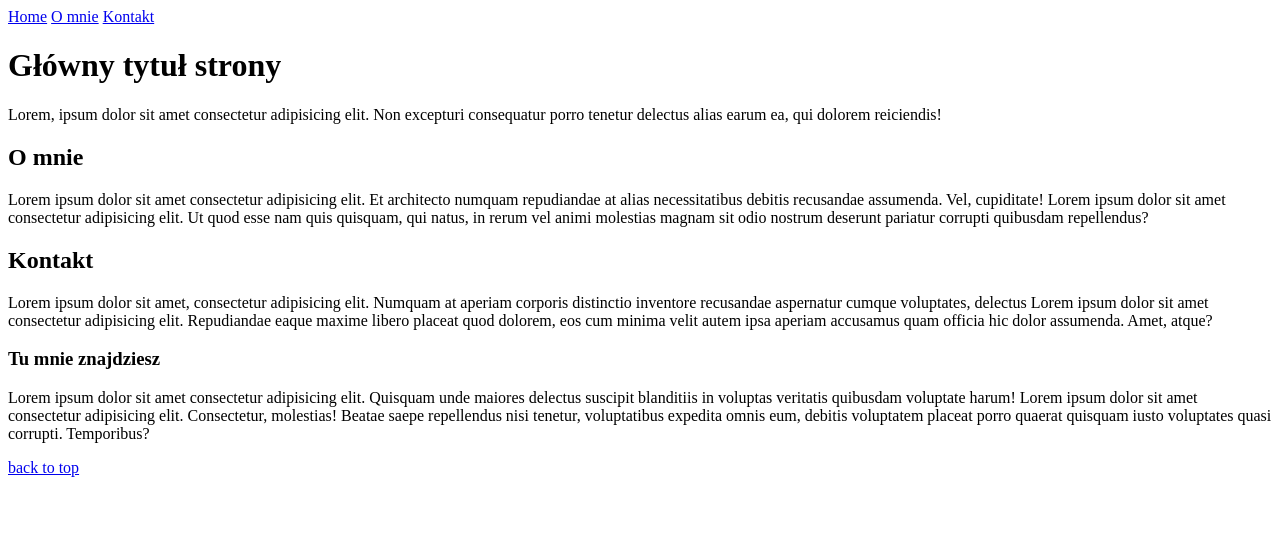
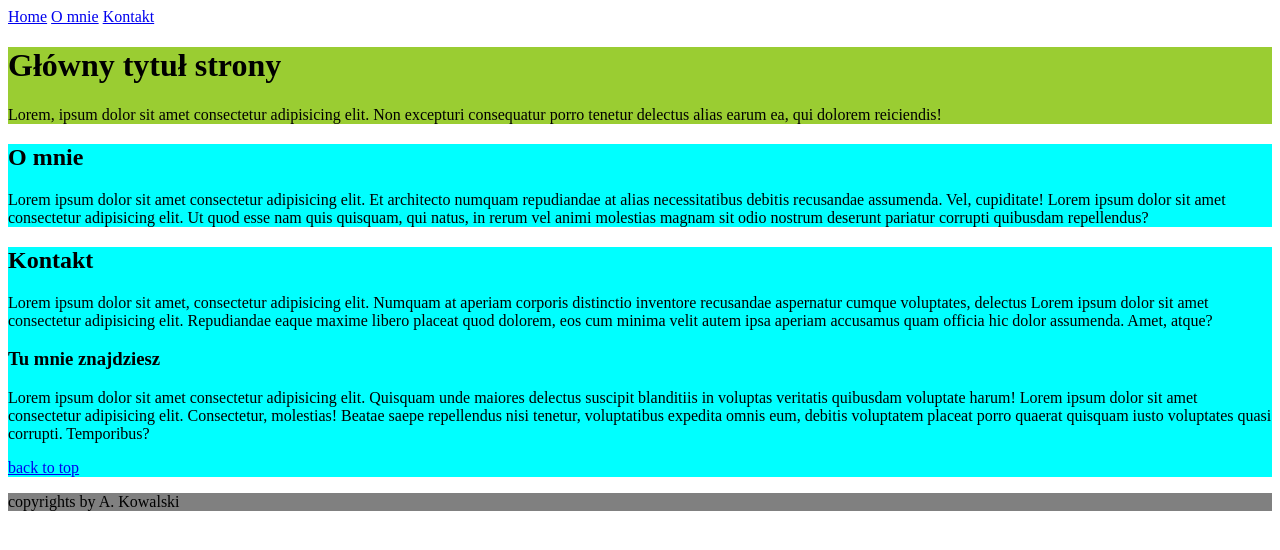
Before and after one commit to marekAren2/2-struktura-strony-html, a plain HTML site: page index.html in a window 1280 px wide. Drawn offline with Linux system fonts and the light colour scheme.

Commit message:
2-struktura-strony-html mainreplit test vsc zmiana co w repl.it look add footer and copyrights

```diff
--- a/index.html
+++ b/index.html
@@ -57,12 +57,14 @@
       tenetur, voluptatibus expedita omnis eum, debitis voluptatem placeat porro quaerat quisquam iusto voluptates quasi
       corrupti. Temporibus?
     </p>
+    <a href="#home"> back to top </a>
   </section>
 
+<footer>
+<p>copyrights by A. Kowalski</p>
 
 
-
-  <a href="#home"> back to top </a>
+</footer>
   <script src="script.js"></script>
 
 
--- a/style.css
+++ b/style.css
@@ -2,3 +2,21 @@ html {
   height: 100%;
   width: 100%;
 }
+
+section {
+  background-color: aqua;
+}
+/* section#o-mnie {
+  background-color: aqua;
+}
+
+section#kontakt {
+  background-color: aqua;
+} */
+
+header {
+  background-color: yellowgreen;
+}
+footer {
+  background-color: grey;
+}
```
